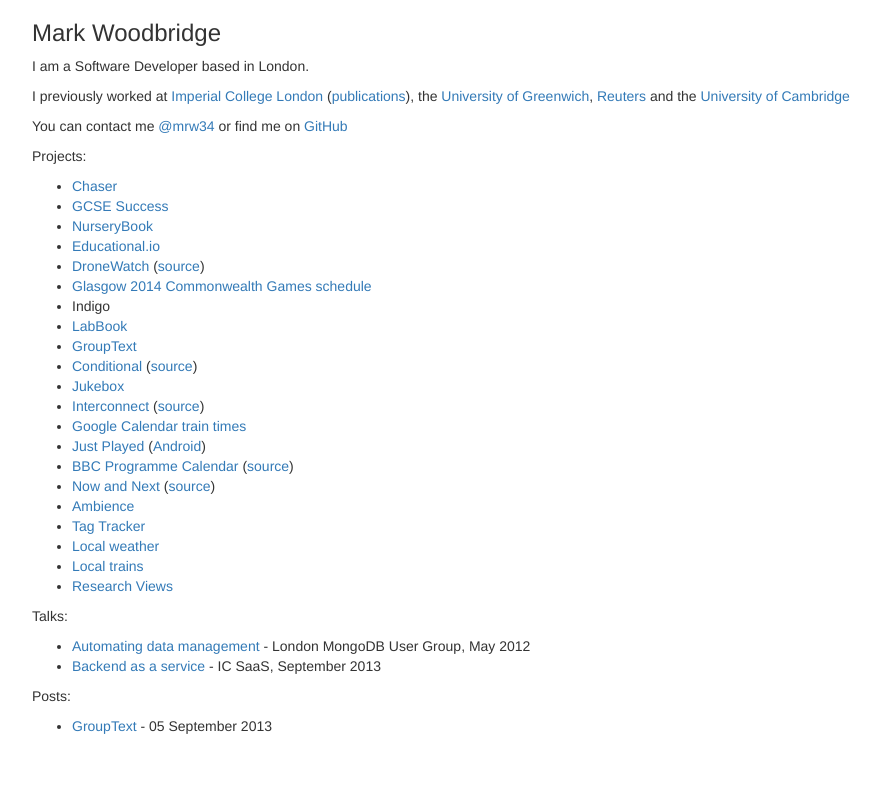
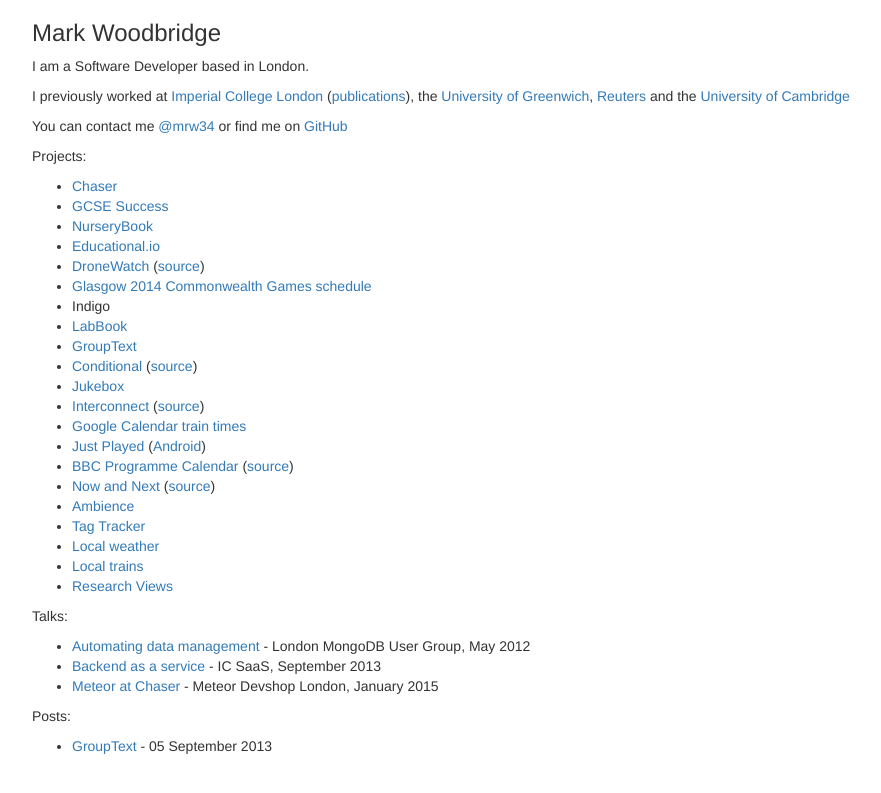
Before and after one commit to mrw34/mrw34.github.com, a Jekyll site: the page built from index.html, in a window 1280 px wide. Shown: the top 793 px of the page, without its empty margins (38-919 px from the left). Built offline with Jekyll 4.4.1, drawn with Linux system fonts in a browser that asks for light colours.

Commit message:
Add Meteor Devshop talk

```diff
--- a/index.html
+++ b/index.html
@@ -35,6 +35,7 @@
 	<ul>
 		<li><a href="https://docs.google.com/presentation/d/1thfFtl835b4fDBuhzKwUm3P_Z3vb1REfha01ORVwROI/pub">Automating data management</a> - London MongoDB User Group, May 2012</li>
 		<li><a href="http://slid.es/mrw34/baas/fullscreen">Backend as a service</a> - IC SaaS, September 2013</li>
+		<li><a href="https://docs.google.com/presentation/d/1aOiIK_uCyAokxudV_QfVYaJXw22GwEcGy4swDbnMsLE/pub">Meteor at Chaser</a> - Meteor Devshop London, January 2015</li>
 	</ul>
 	<p>Posts:</p>
 	<ul>
```
